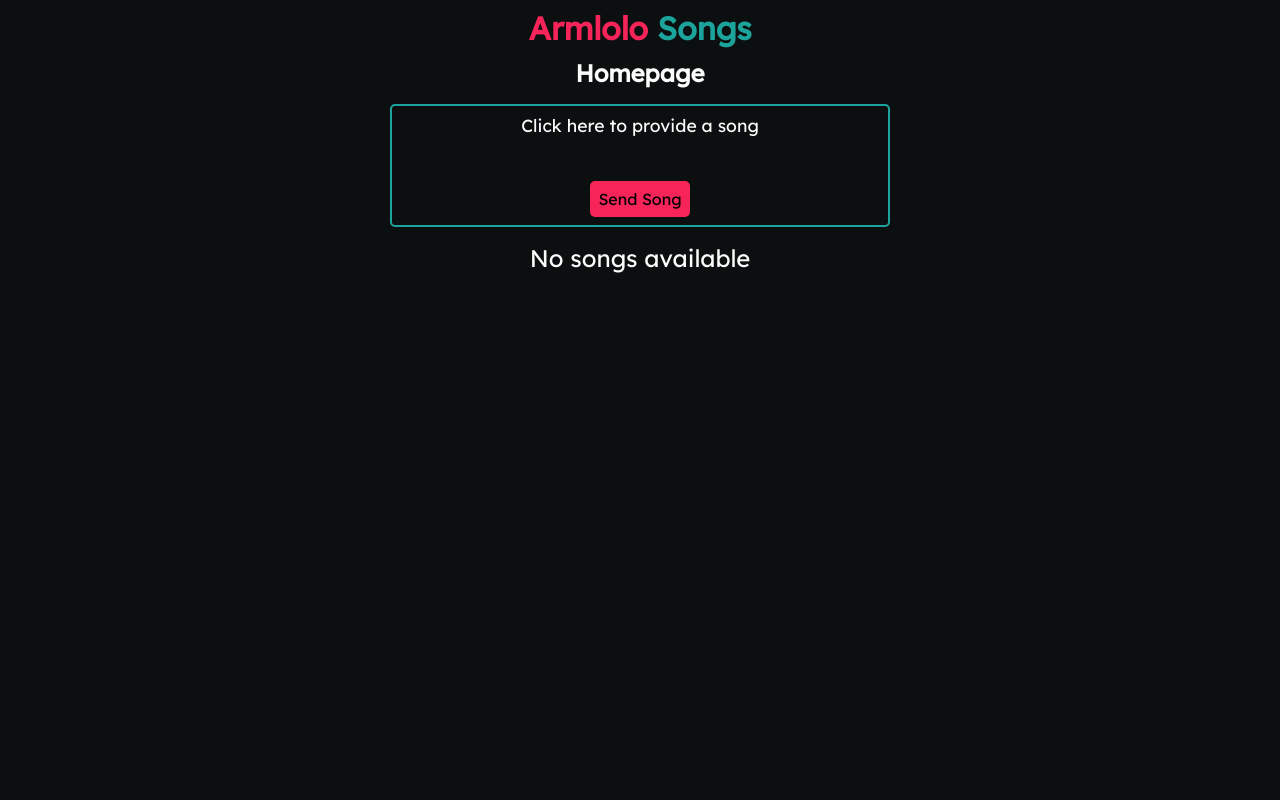
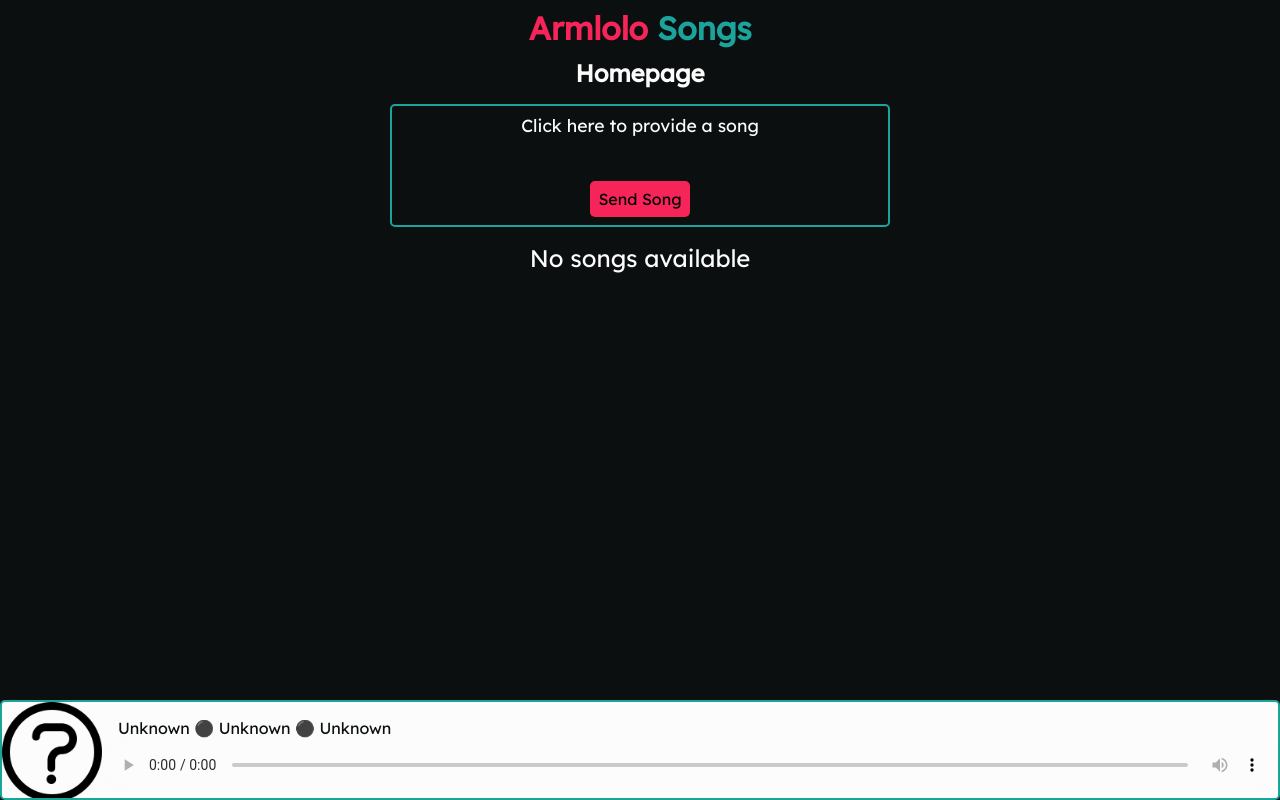
Before and after one commit to MMLORENA/armlolo-songs, a React (Create React App) app: page /home in a window 1280 px wide. Built offline with nearby package versions, Linux system fonts and the light colour scheme.

Commit message:
Call the song player on home page and add exception

```diff
--- a/src/pages/Homepage/Homepage.tsx
+++ b/src/pages/Homepage/Homepage.tsx
@@ -1,13 +1,27 @@
+import { useContext } from "react";
 import AddSong from "../../components/AddSong/AddSong";
+import SongPlayer from "../../components/SongPlayer/SongPlayer";
 import SongsList from "../../components/SongsList/SongsList";
+import SongsContext from "../../store/contexts/SongsContext/SongsContext";
 import HomepageStyled from "./HomepageStyled";
 
 const Homepage = (): JSX.Element => {
+  const {
+    songActive: { title, album, audio, picture, artist },
+  } = useContext(SongsContext);
+
   return (
     <HomepageStyled className="homepage-container">
       <h2 className="homepage-title">Homepage</h2>
       <AddSong />
       <SongsList />
+      <SongPlayer
+        title={title ? title : "Unknown"}
+        album={album ? album : "Unknown"}
+        artist={artist ? artist : "Unknown"}
+        audio={audio ? audio : ""}
+        picture={picture ? picture : "unknown.png"}
+      />
     </HomepageStyled>
   );
 };
```
Also changed, not shown: public/unknown.png (added).
